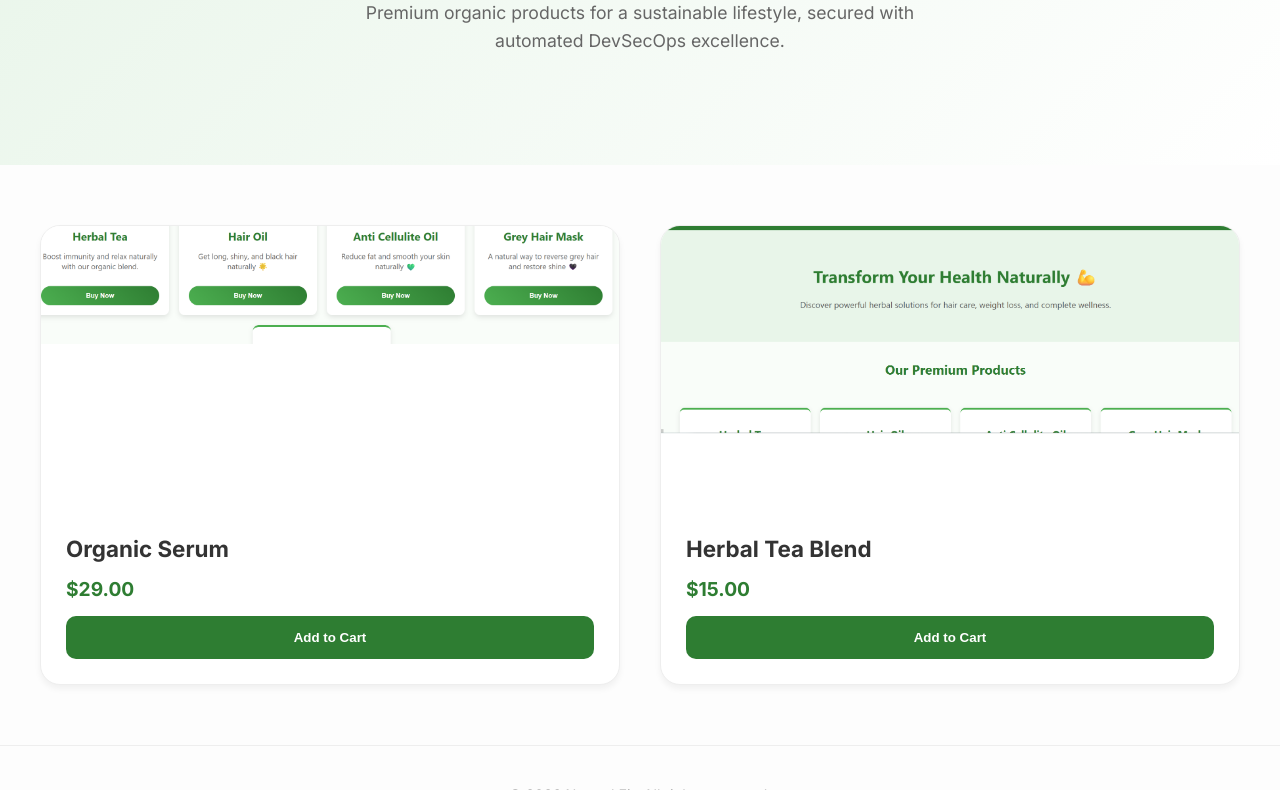
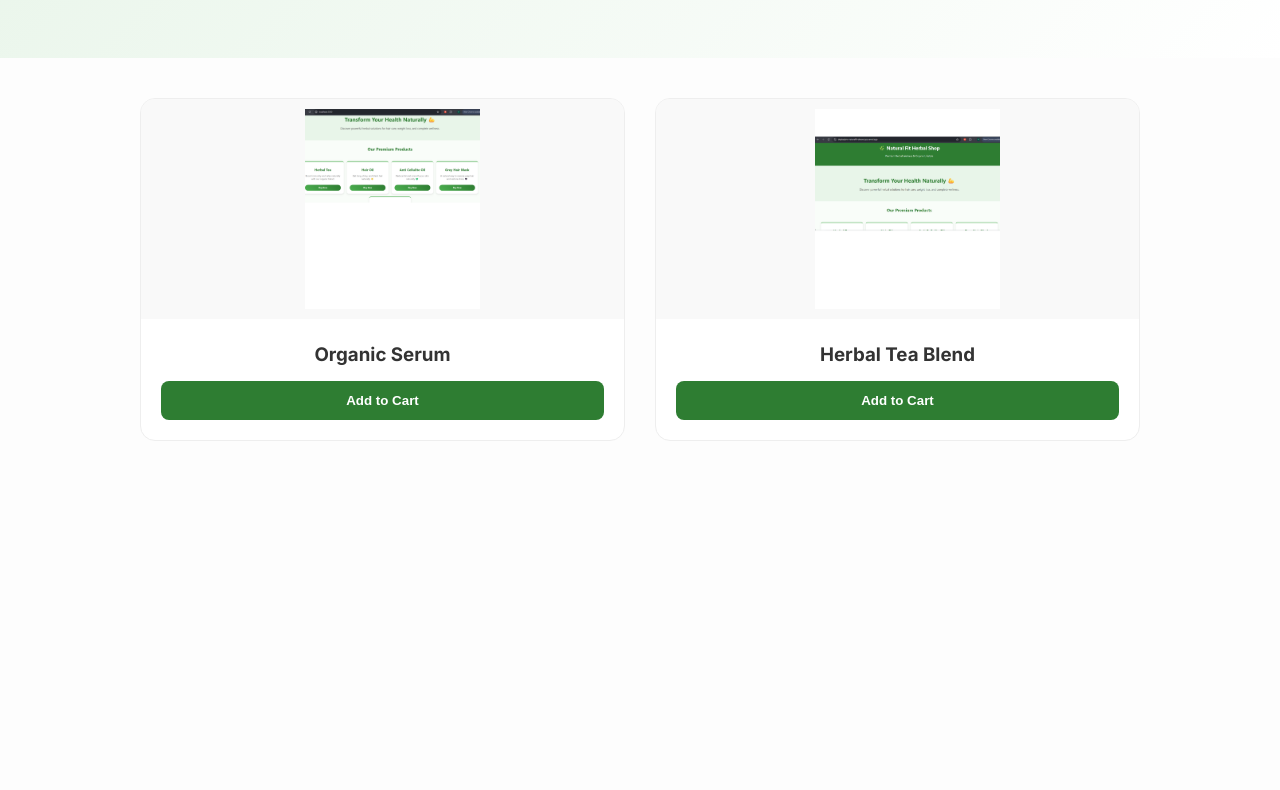
Before and after one commit to Deploylynx/deploylynx-naturalfit-devsecops, a website: page app/public/index.html in a window 1280 px wide. Shown: the part 195-985 px from the top of the page. After the commit the page ends 800 px from the top, so only its background shows below. Drawn offline with Linux system fonts and the light colour scheme.

Commit message:
style: remove price and fix layout sizing

```diff
--- a/app/public/index.html
+++ b/app/public/index.html
@@ -14,39 +14,33 @@
 <body>
 
 <main style="font-family: 'Inter', sans-serif; background: #fdfdfd;">
-    <section class="hero" style="padding: 80px 20px; text-align: center; background: linear-gradient(135deg, #e8f5e9 0%, #ffffff 100%);">
-        <h1 style="color: #2e7d32; font-size: 3rem; font-weight: 700; margin-bottom: 15px;">Pure. Organic. Natural Fit.</h1>
-        <p style="color: #666; max-width: 600px; margin: 0 auto 30px auto; font-size: 1.1rem; line-height: 1.6;">
-            Premium organic products for a sustainable lifestyle, secured with automated DevSecOps excellence.
+    <section class="hero" style="padding: 60px 20px; text-align: center; background: linear-gradient(135deg, #e8f5e9 0%, #ffffff 100%);">
+        <h1 style="color: #2e7d32; font-size: 2.5rem; font-weight: 700; margin-bottom: 10px;">Pure. Organic. Natural Fit.</h1>
+        <p style="color: #666; max-width: 600px; margin: 0 auto 20px auto; font-size: 1.1rem;">
+            Premium organic products secured with DevSecOps excellence.
         </p>
     </section>
 
-    <div class="product-container" style="display: grid; grid-template-columns: repeat(auto-fit, minmax(300px, 1fr)); gap: 40px; padding: 60px 20px; max-width: 1200px; margin: auto;">
+    <div class="product-container" style="display: grid; grid-template-columns: repeat(auto-fit, minmax(280px, 1fr)); gap: 30px; padding: 40px 20px; max-width: 1000px; margin: auto;">
 
-        <div class="card" style="border: 1px solid #eee; border-radius: 20px; overflow: hidden; transition: 0.4s; background: white; box-shadow: 0 4px 6px rgba(0,0,0,0.05);">
-            <img src="local.png" alt="Organic Serum" style="width:100%; height:280px; object-fit:cover;">
-            <div style="padding: 25px;">
-                <h3 style="margin:0; color:#333; font-size: 1.4rem;">Organic Serum</h3>
-                <p style="color:#2e7d32; font-weight:bold; margin: 15px 0; font-size: 1.2rem;">$29.00</p>
-                <button style="width:100%; background:#2e7d32; color:white; border:none; padding:14px; border-radius:10px; cursor:pointer; font-weight:600; transition: 0.3s;">Add to Cart</button>
+        <div class="card" style="border: 1px solid #eee; border-radius: 15px; overflow: hidden; background: white; text-align: center;">
+            <img src="local.png" alt="Organic Serum" style="width:100%; height:200px; object-fit:contain; background:#f9f9f9; padding: 10px;">
+            <div style="padding: 20px;">
+                <h3 style="margin:0; color:#333;">Organic Serum</h3>
+                <button style="width:100%; background:#2e7d32; color:white; border:none; padding:12px; border-radius:8px; cursor:pointer; margin-top:15px; font-weight:600;">Add to Cart</button>
             </div>
         </div>
 
-        <div class="card" style="border: 1px solid #eee; border-radius: 20px; overflow: hidden; transition: 0.4s; background: white; box-shadow: 0 4px 6px rgba(0,0,0,0.05);">
-            <img src="vercel.png" alt="Herbal Tea Blend" style="width:100%; height:280px; object-fit:cover;">
-            <div style="padding: 25px;">
-                <h3 style="margin:0; color:#333; font-size: 1.4rem;">Herbal Tea Blend</h3>
-                <p style="color:#2e7d32; font-weight:bold; margin: 15px 0; font-size: 1.2rem;">$15.00</p>
-                <button style="width:100%; background:#2e7d32; color:white; border:none; padding:14px; border-radius:10px; cursor:pointer; font-weight:600; transition: 0.3s;">Add to Cart</button>
+        <div class="card" style="border: 1px solid #eee; border-radius: 15px; overflow: hidden; background: white; text-align: center;">
+            <img src="vercel.png" alt="Herbal Tea Blend" style="width:100%; height:200px; object-fit:contain; background:#f9f9f9; padding: 10px;">
+            <div style="padding: 20px;">
+                <h3 style="margin:0; color:#333;">Herbal Tea Blend</h3>
+                <button style="width:100%; background:#2e7d32; color:white; border:none; padding:12px; border-radius:8px; cursor:pointer; margin-top:15px; font-weight:600;">Add to Cart</button>
             </div>
         </div>
 
     </div>
 </main>
 
-<footer style="text-align: center; padding: 40px; color: #999; font-size: 0.9rem; border-top: 1px solid #eee;">
-    &copy; 2026 Natural Fit. All rights reserved.
-</footer>
-
 </body>
 </html>
```
